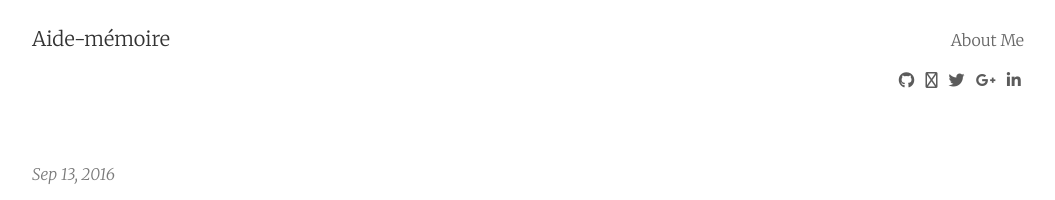
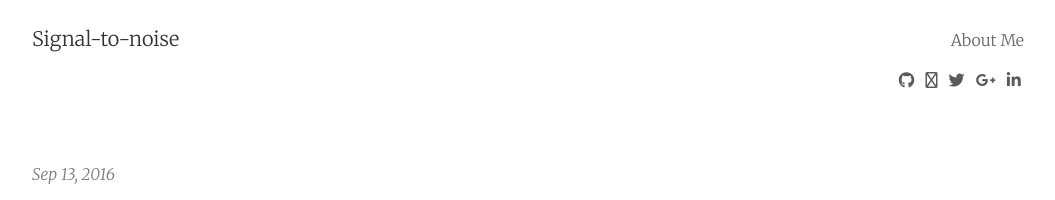
Before and after one commit to tobyreid/tobyreid.github.io, a Jekyll site: the page built from index.html, in a window 1280 px wide. Shown: the top 200 px of the page, without its empty margins (112-1167 px from the left). Built offline with Jekyll 4.4.1, drawn with Linux system fonts in a browser that asks for light colours; nearby versions of some CDN libraries; the list of posts is cut into pages by our own code.

Commit message:
Update _config.yml

```diff
--- a/_config.yml
+++ b/_config.yml
@@ -1,5 +1,5 @@
 # Site settings
-title:       Aide-mémoire
+title:       Signal-to-noise
 email:
 author:      Toby Reid
 description: "Hitting the back of the .NET for over a decade."
```
